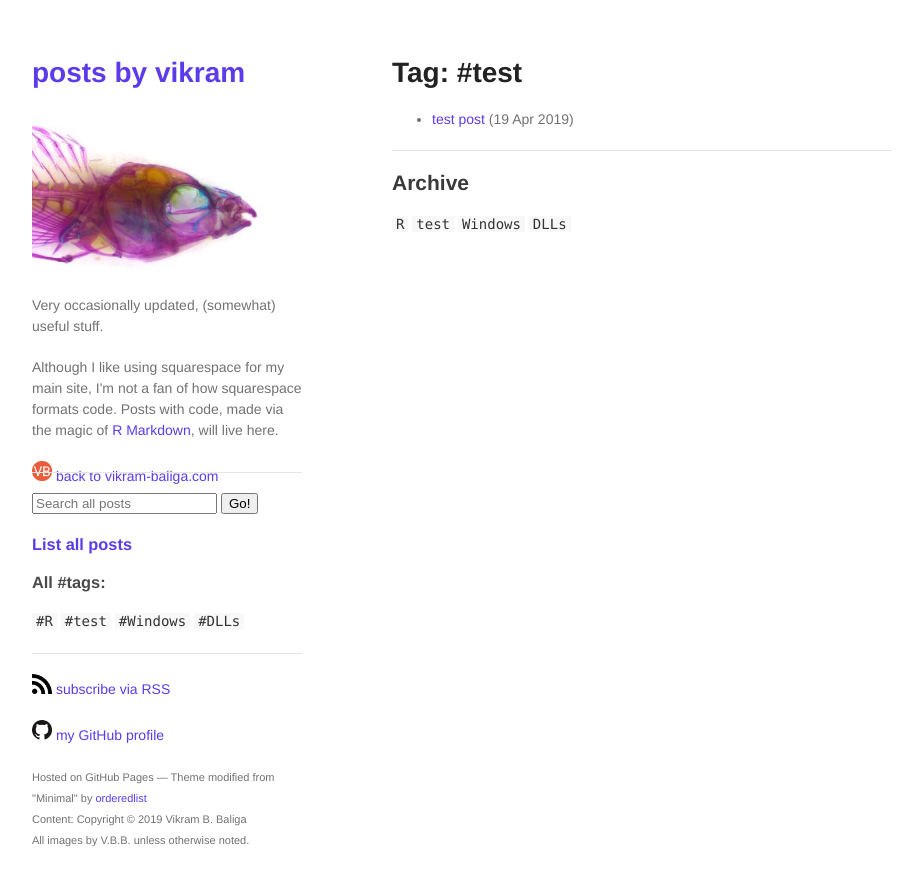
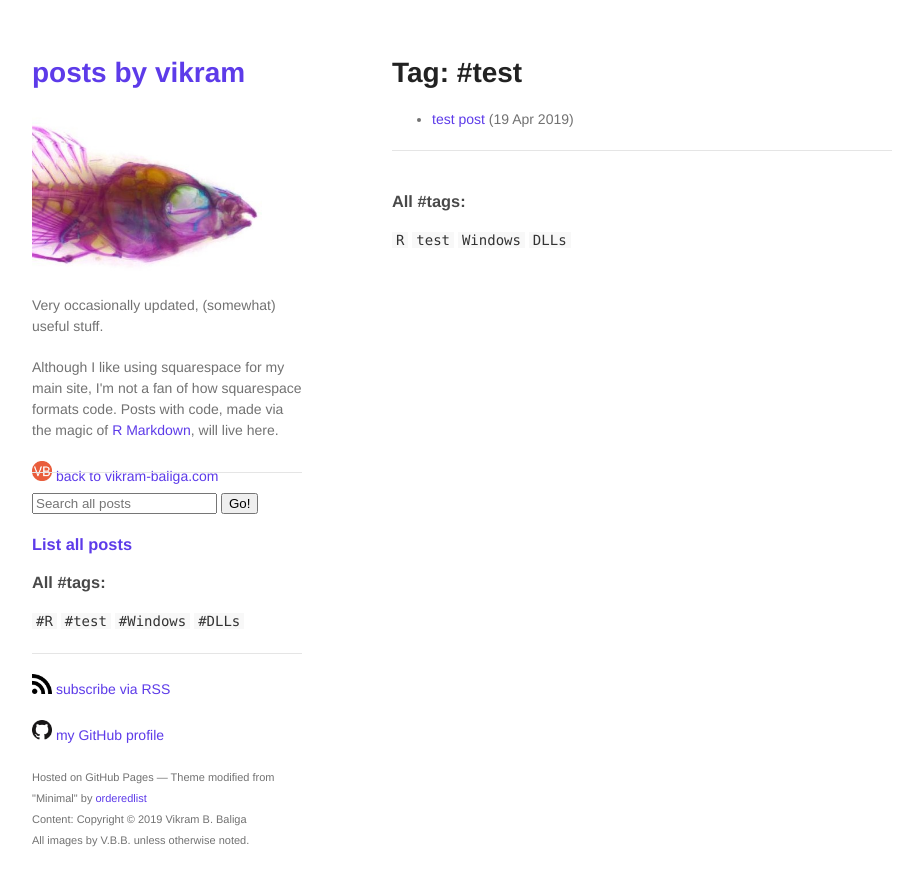
Before and after one commit to vbaliga/vbaliga.github.io, a Jekyll site: the page built from tag/test.md, in a window 1280 px wide. Shown: the top 886 px of the page, without its empty margins (178-1101 px from the left). Built offline with Jekyll 4.4.1, drawn with Linux system fonts in a browser that asks for light colours; a script that is not in the unit is left out.

Commit message:
Update tagpage.html

```diff
--- a/_layouts/tagpage.html
+++ b/_layouts/tagpage.html
@@ -13,7 +13,8 @@ layout: default
 </div>
 <hr>
 
-<h2>Archive</h2>
+<br>
+<h3>All #tags:</h3>
 {% capture temptags %}
   {% for tag in site.tags %}
     {{ tag[1].size | plus: 1000 }}#{{ tag[0] }}#{{ tag[1].size }}
```
